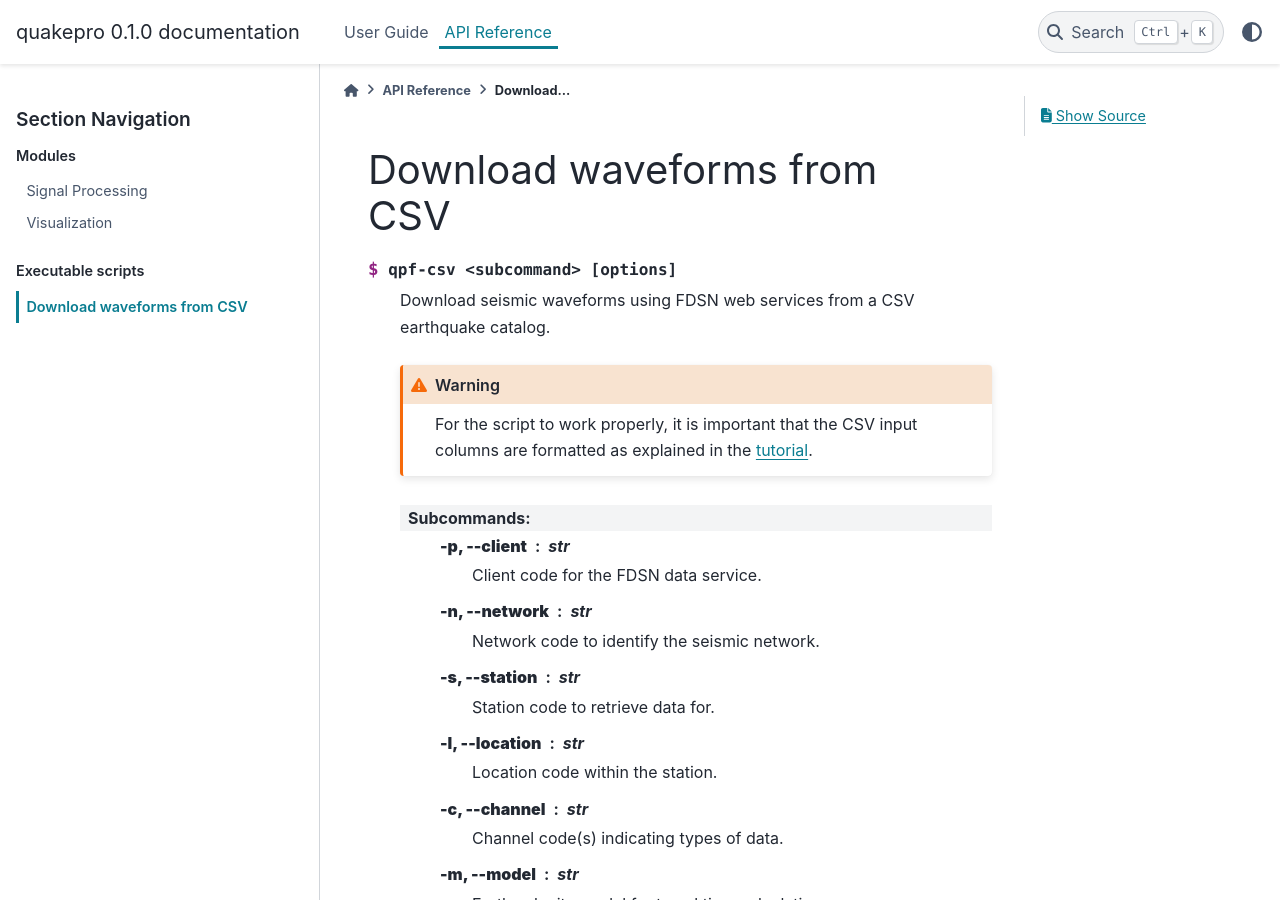
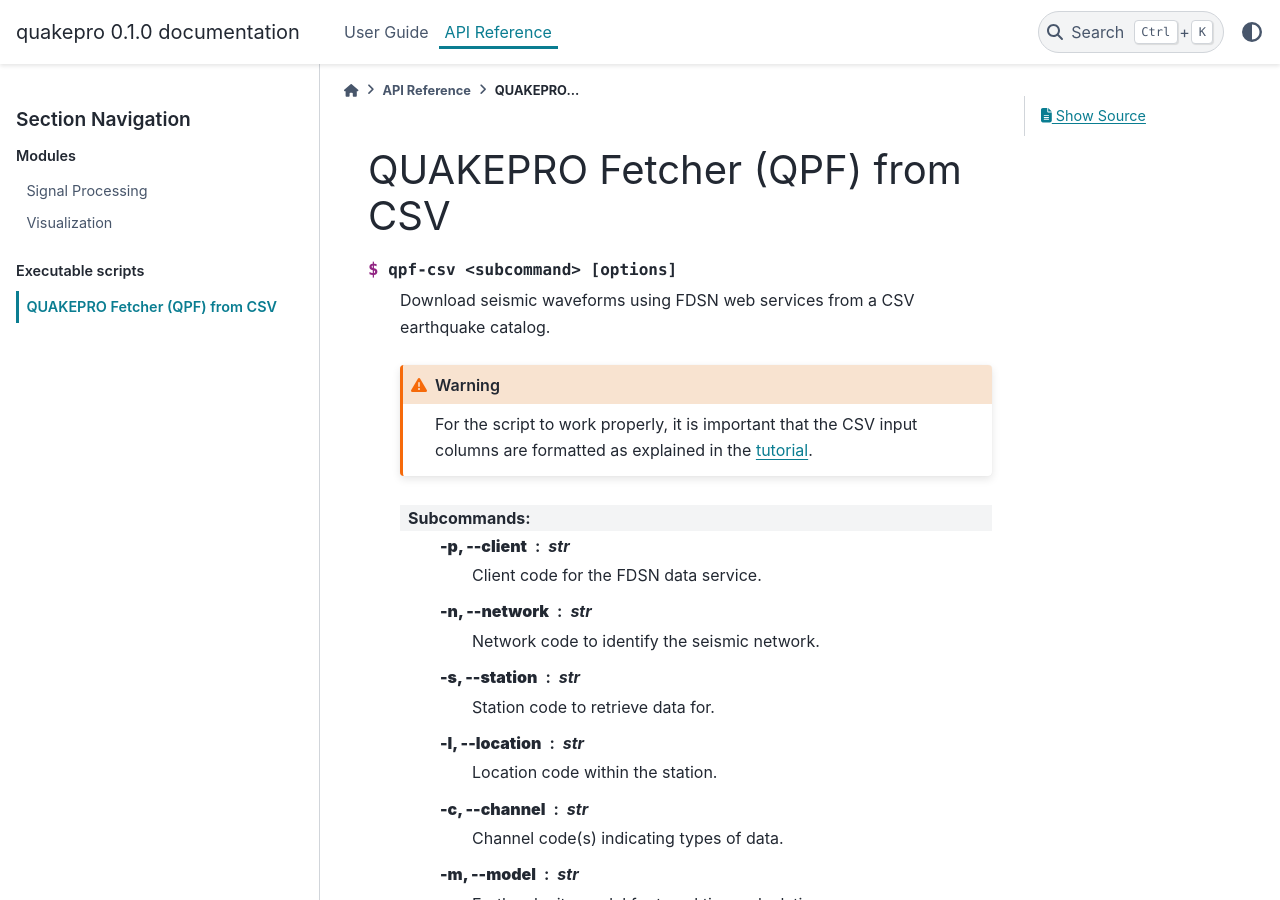
Before and after one commit to gabrielepaoletti/quakepro, a Sphinx documentation site: the page built from docs/source/documentation/scripts/fetcher_csv.rst, in a window 1280 px wide and 900 px high. Built offline with Sphinx 7.4.7 and the PyData theme 0.15.4, drawn with Linux system fonts in a browser that asks for light colours.

Commit message:
Update docs

```diff
--- a/docs/source/documentation/scripts/fetcher_csv.rst
+++ b/docs/source/documentation/scripts/fetcher_csv.rst
@@ -1,5 +1,5 @@
-Download waveforms from CSV
-===========================
+QUAKEPRO Fetcher (QPF) from CSV
+===============================
 
 .. option:: $ qpf-csv <subcommand> [options]
 
```
